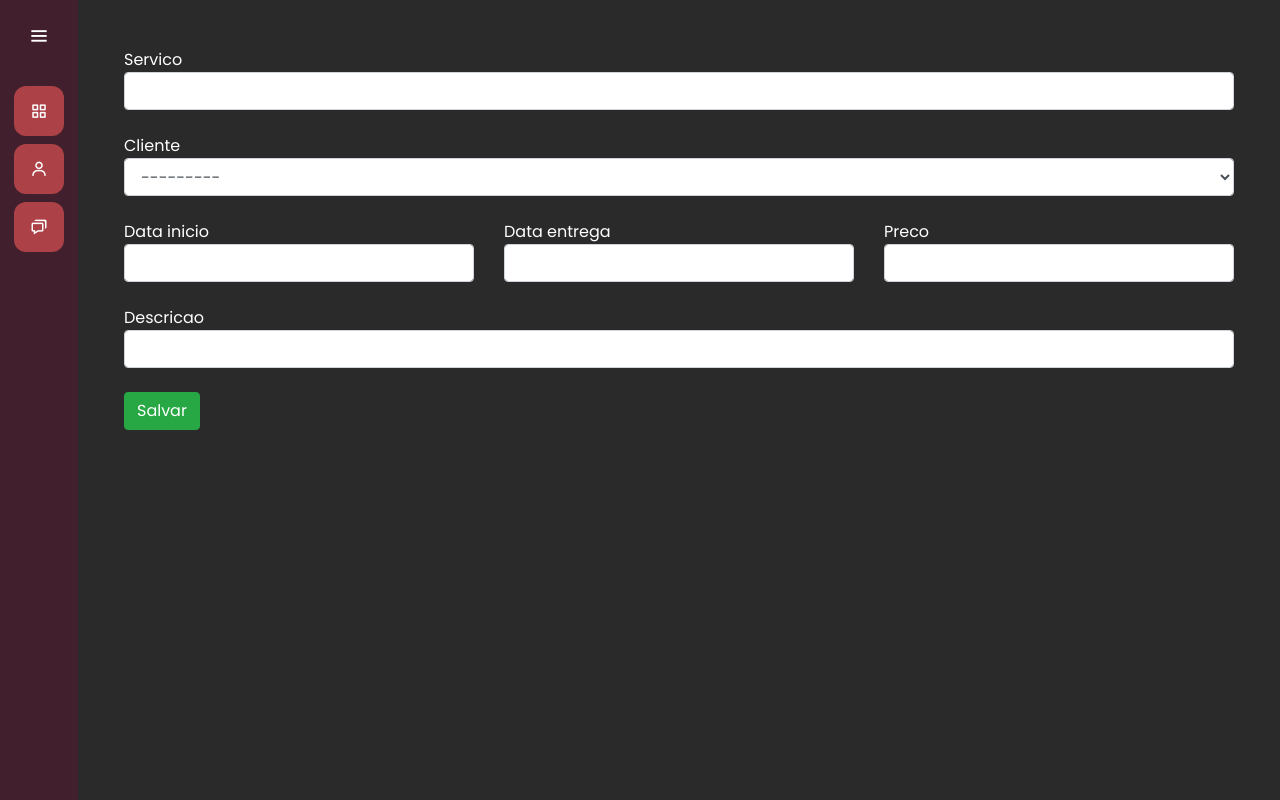
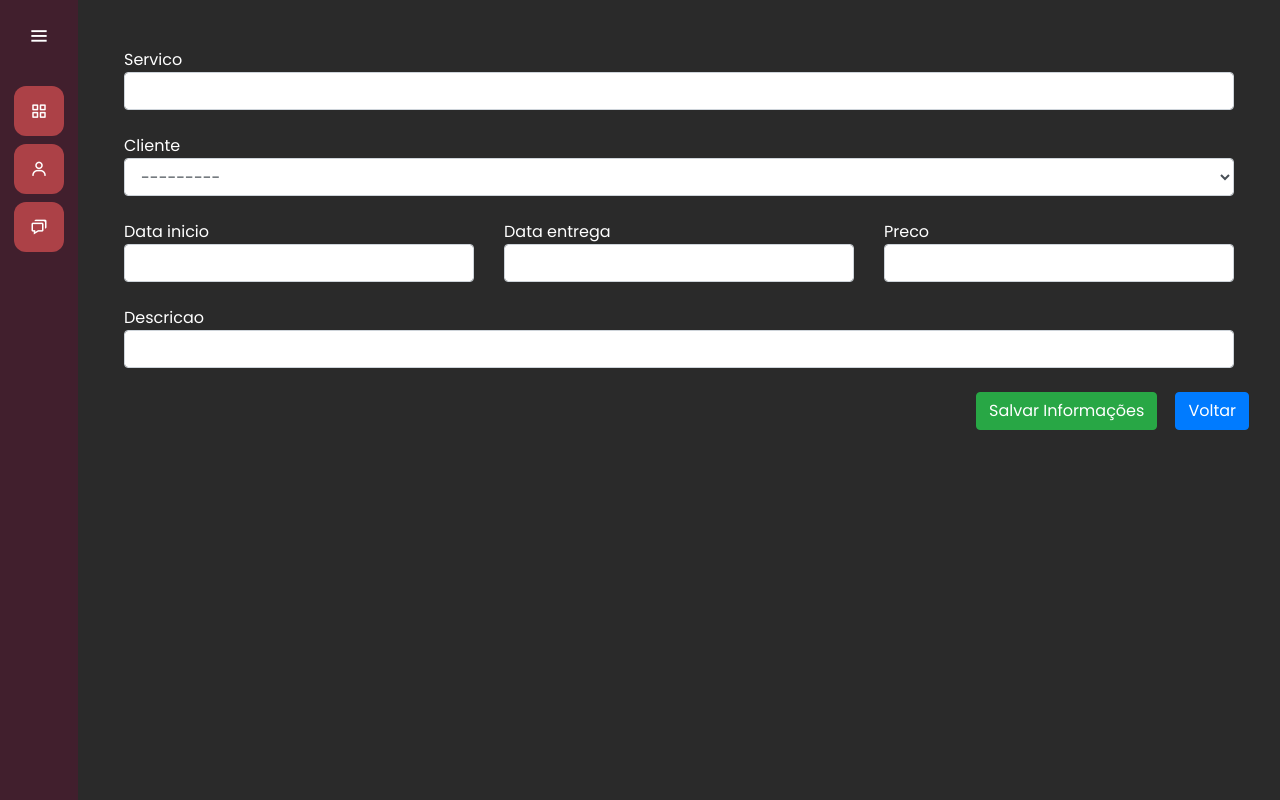
Before and after one commit to vghessel/Hospital-Smartphone-Django, a Django app: page /servicos/novo_servico/ in a window 1280 px wide. Run offline with Django 3.2, Linux system fonts and the light colour scheme; data comes from the database, SQL or seed files in the repository; both versions use the stored data as it was after the commit.

Commit message:
Servicos App - botao voltar

```diff
--- a/servicos/templates/novo_servico.html
+++ b/servicos/templates/novo_servico.html
@@ -38,7 +38,14 @@
                 {{form.descricao}}
             </div>
             <br>
-            <input type="submit" class="btn btn-success" value="Salvar">
+            <div id="save-back" class="row">
+                <div>
+                    <input id="save-btn" type="submit" value="Salvar Informações" class="btn btn-success">
+                </div>
+                <div>
+                    <a href="{% url 'servicos' %}" id="back-btn" type="button" class="btn btn-primary">Voltar</a>
+                </div>
+            </div>
         </form>
     </div>
 {% endblock %}
```
Also changed, not shown: db.sqlite3.
